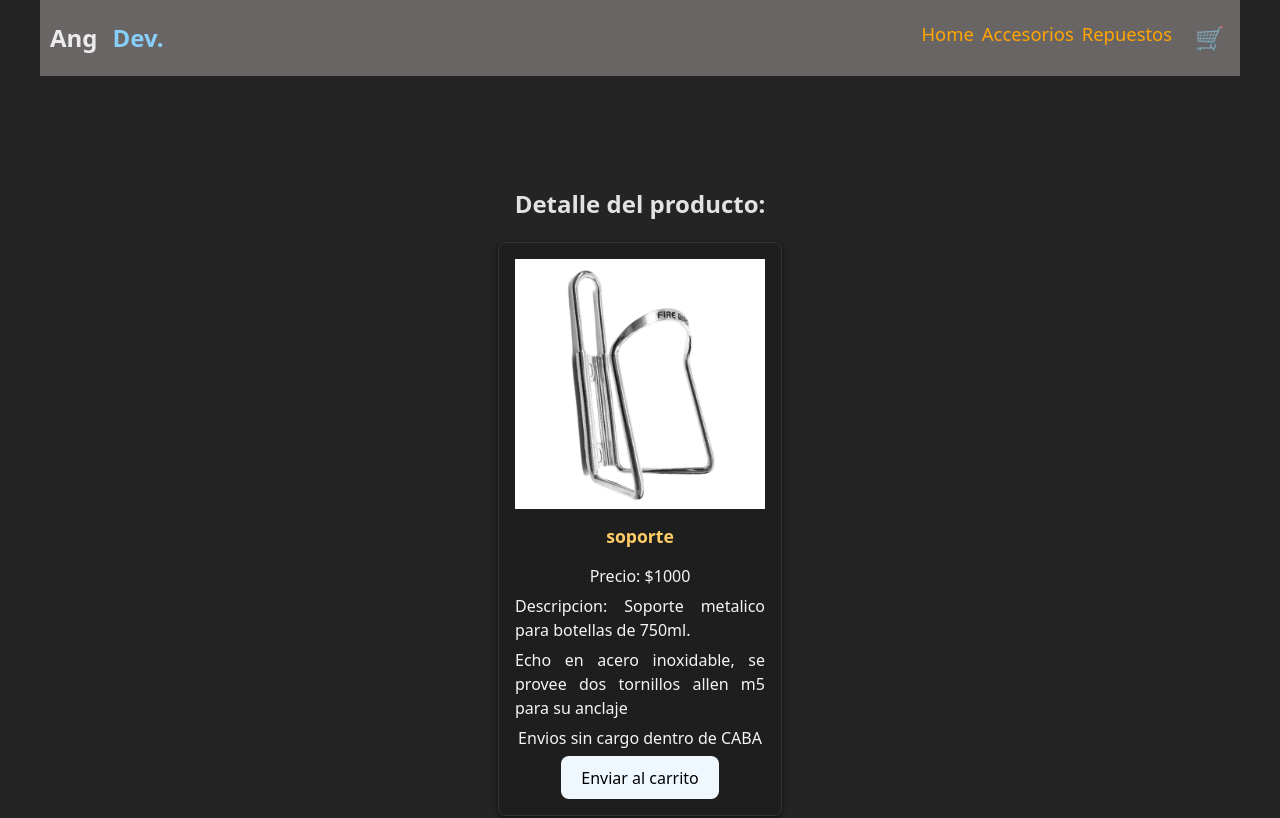
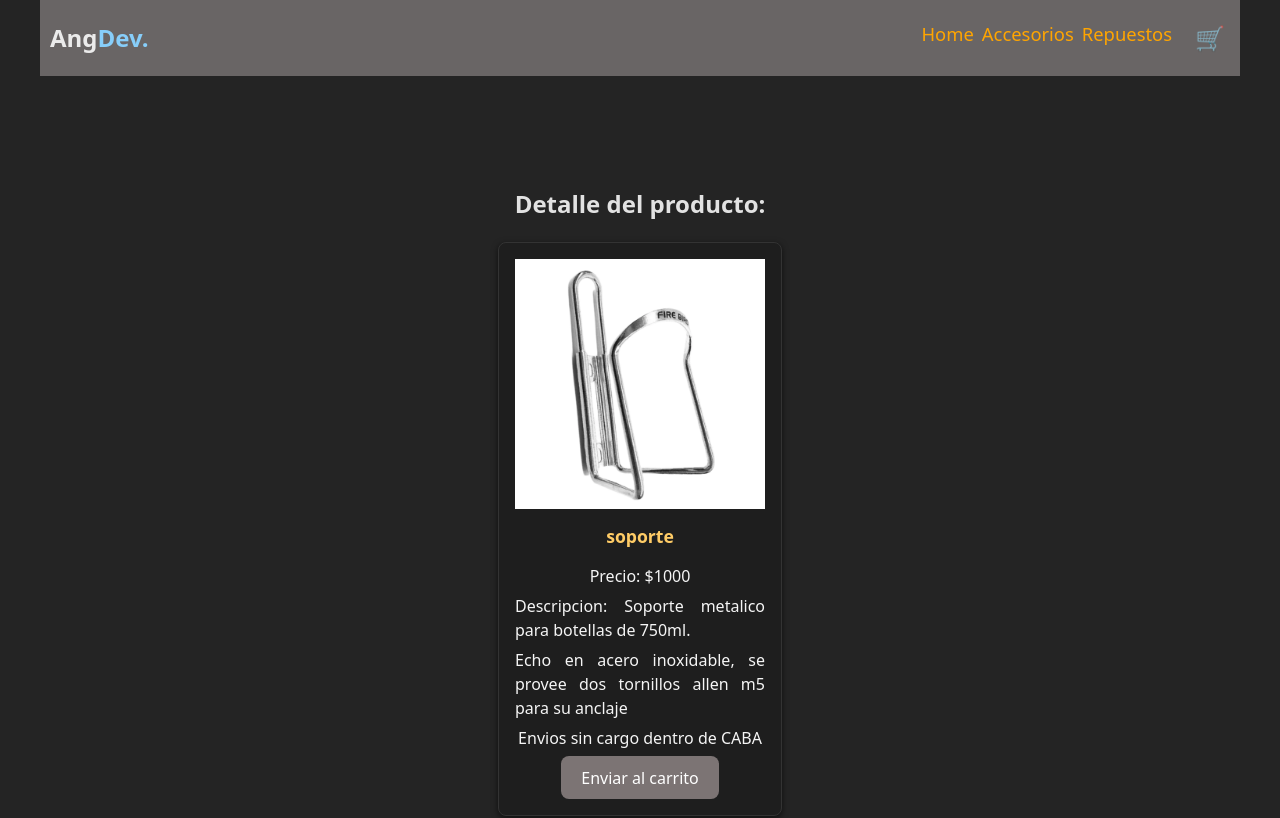
Before and after one commit to Galimberto/Proyecto-React-25232, a React (Vite) app: page /detail/1 in a window 1280 px wide. Shown: the top 818 px of the page. Built offline with nearby package versions, Linux system fonts and the light colour scheme.

Commit message:
mas retoques de css

```diff
--- a/src/components/Header/Header.css
+++ b/src/components/Header/Header.css
@@ -7,9 +7,14 @@ header{
 
 span{
   color: lightskyblue;
-  padding:  5px 15px;
+  padding:  5px 0;
 }
 
 header h2{
   margin-left: 10px;
+  cursor: pointer;
 }
+header > a {
+  text-decoration: none;
+  color: inherit;
+}
--- a/src/components/Header/Header.jsx
+++ b/src/components/Header/Header.jsx
@@ -1,10 +1,11 @@
 import { Nav } from "../Nav/Nav"
+import { Link } from "react-router-dom"
 import "./Header.css"
 
 export const Header = () => {
   return (
     <header>
-      <h2>Ang<span>Dev.</span></h2>
+      <Link to={"/"}><h2>Ang<span>Dev.</span></h2></Link>
       <Nav />
     </header>
   )
--- a/src/components/Item/Item.css
+++ b/src/components/Item/Item.css
@@ -38,3 +38,7 @@
 a {
   text-decoration: none;
 }
+.product-item > button{
+  background-color: rgb(124, 116, 116);
+  color: white;
+}
--- a/src/components/Nav/Nav.css
+++ b/src/components/Nav/Nav.css
@@ -4,6 +4,7 @@ nav ul{
   gap: 8px;
   justify-content: end;
   margin-right: 15px;
+  padding-left: 5px;
 }
 
 nav ul a {
@@ -16,10 +17,6 @@ nav ul a:hover {
   color: orangered;
 }
 
-
-
-
-
 .in-cart {
   background-color: red;
   font-size: 0.75rem;
@@ -30,7 +27,7 @@ nav ul a:hover {
   display: inline-block;
   min-width: 15px;
   text-align: center;
-  margin-left: 0.25rem;
+  margin-left: -10px;
 }
 .icons-cart{
   font-size: 1.5rem;
```
Also changed, not shown: src/components/ItemDetail/ItemDetail.css (line endings or trailing spaces).
